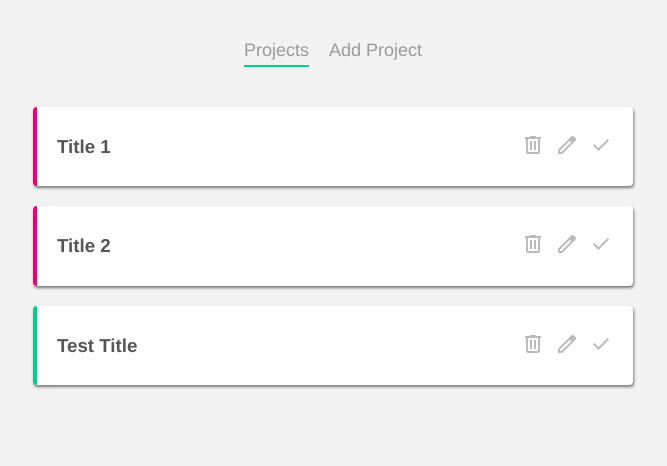
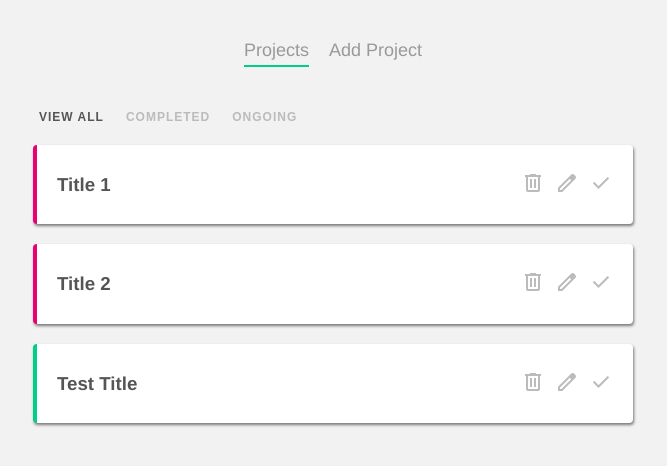
Before and after one commit to MohammadJavad-AsnaAshari/vue-todo-list, a Vue app: page / in a window 1280 px wide. Shown: the top 466 px of the page, without its empty margins (307-974 px from the left). Built offline with nearby package versions, Linux system fonts and the light colour scheme; data requests are answered from the project's data file.

Commit message:
feat: Implement `filter` projects.

```diff
--- /dev/null
+++ b/src/components/FilterNavbar.vue
@@ -0,0 +1,37 @@
+<template>
+  <nav class="filter-nav">
+    <button @click="updateFilter('all')" :class="{active : current === 'all'}">View All</button>
+    <button @click="updateFilter('completed')" :class="{active : current === 'completed'}">Completed</button>
+    <button @click="updateFilter('ongoing')" :class="{active : current === 'ongoing'}">Ongoing</button>
+  </nav>
+</template>
+
+<script>
+export default {
+  props: ['current'],
+  methods: {
+    updateFilter(by) {
+      this.$emit('filterChange', by)
+    }
+  }
+}
+</script>
+
+<style>
+.filter-nav button {
+  background: none;
+  border: none;
+  color: #bbbbbb;
+  outline: none;
+  font-size: 12px;
+  text-transform: uppercase;
+  margin-right: 10px;
+  letter-spacing: 1px;
+  font-weight: bold;
+  cursor: pointer;
+}
+
+.filter-nav button.active {
+  color: #555555;
+}
+</style>
--- a/src/views/HomeView.vue
+++ b/src/views/HomeView.vue
@@ -1,7 +1,8 @@
 <template>
   <div class="home">
+    <FilterNav @filterChange="current = $event" :current="current"/>
     <div v-if="projects.length">
-      <div v-for="project in projects" :key="project.id">
+      <div v-for="project in filteredProjects" :key="project.id">
         <SingleProject :project="project" @delete="handleDelete" @complete="handleComplete"/>
       </div>
     </div>
@@ -11,15 +12,18 @@
 <script>
 // @ is an alias to /src
 import SingleProject from "@/components/SingleProject.vue";
+import FilterNav from "@/components/FilterNavbar.vue";
 
 export default {
   name: 'HomeView',
   components: {
-    SingleProject
+    SingleProject,
+    FilterNav
   },
   data() {
     return {
-      projects: []
+      projects: [],
+      current: 'all'
     }
   },
   mounted() {
@@ -40,6 +44,17 @@
       })
       project.complete = !project.complete
     }
+  },
+  computed: {
+    filteredProjects() {
+      if (this.current === 'completed') {
+        return this.projects.filter(item => item.complete)
+      } else if (this.current === 'ongoing') {
+        return this.projects.filter(item => !item.complete)
+      } else {
+        return this.projects
+      }
+    }
   }
 }
 </script>
```
